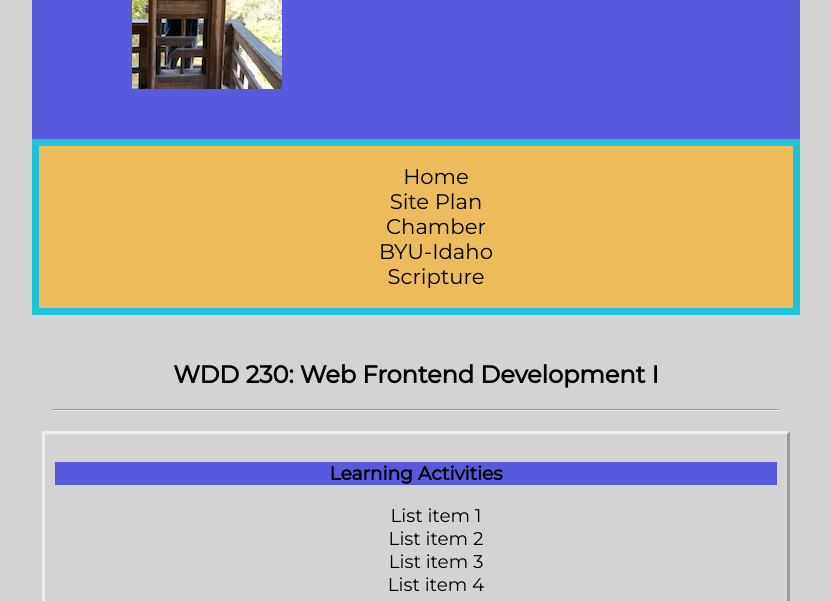
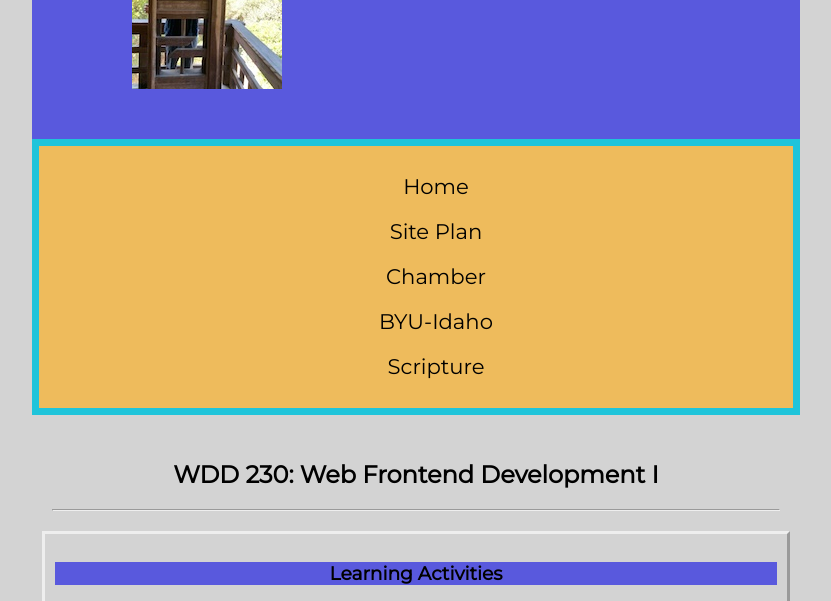
Before and after one commit to wpeterashworth/OLD_wdd230, a plain HTML site: page index.html in a window 1280 px wide. Shown: the part 161-762 px from the top of the page, without its empty margins (224-1055 px from the left). Drawn offline with Linux system fonts and the light colour scheme.

Commit message:
managed an SEO error

```diff
--- a/styles/base.css
+++ b/styles/base.css
@@ -19,10 +19,16 @@ nav {
     border-width: .4em;
 }
 
+li,
+a {
+    padding: 10px;
+}
+
 img,
 h1 {
     margin: 0 auto;
     display: block;
+    padding: 10px;
 }
 
 nav,
```
